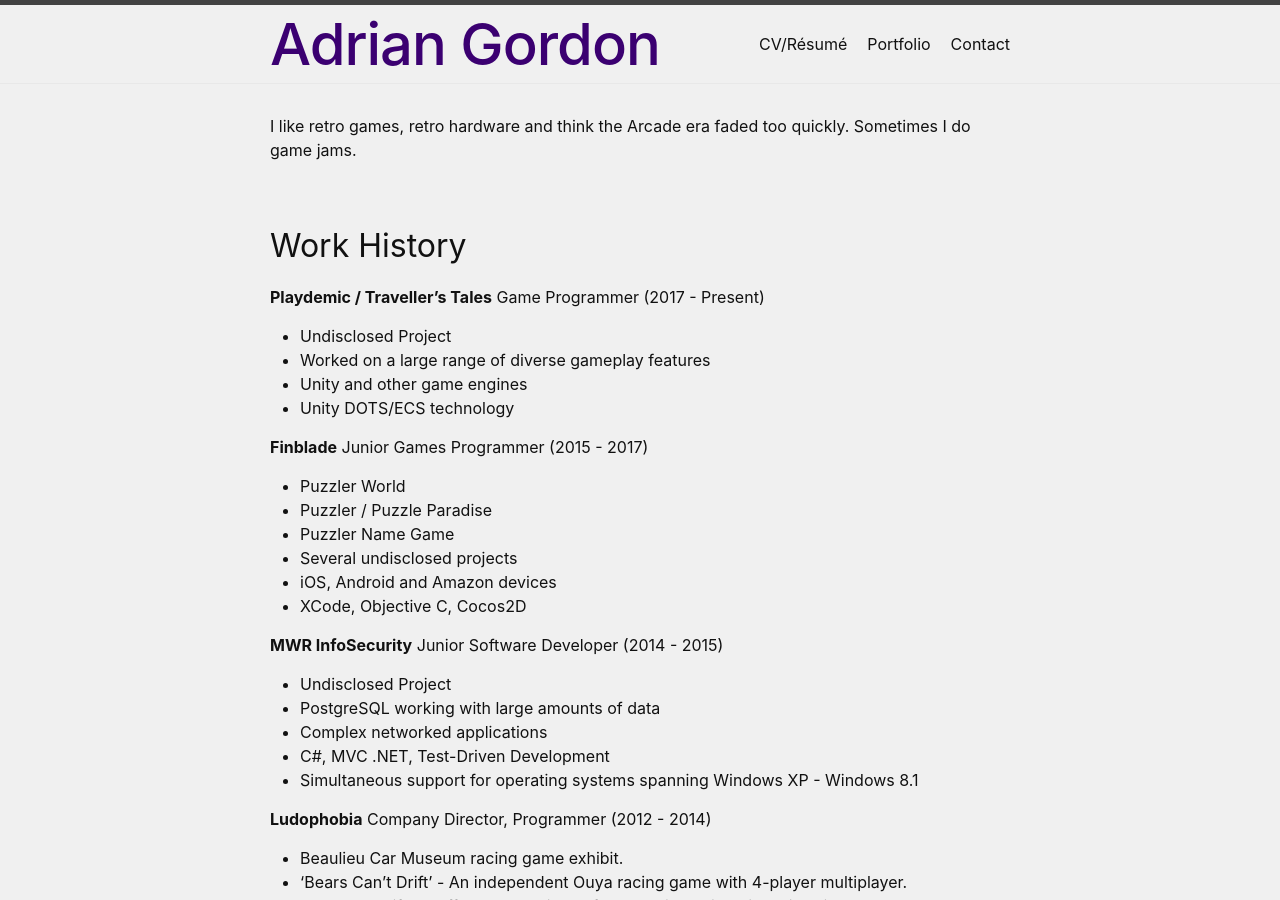
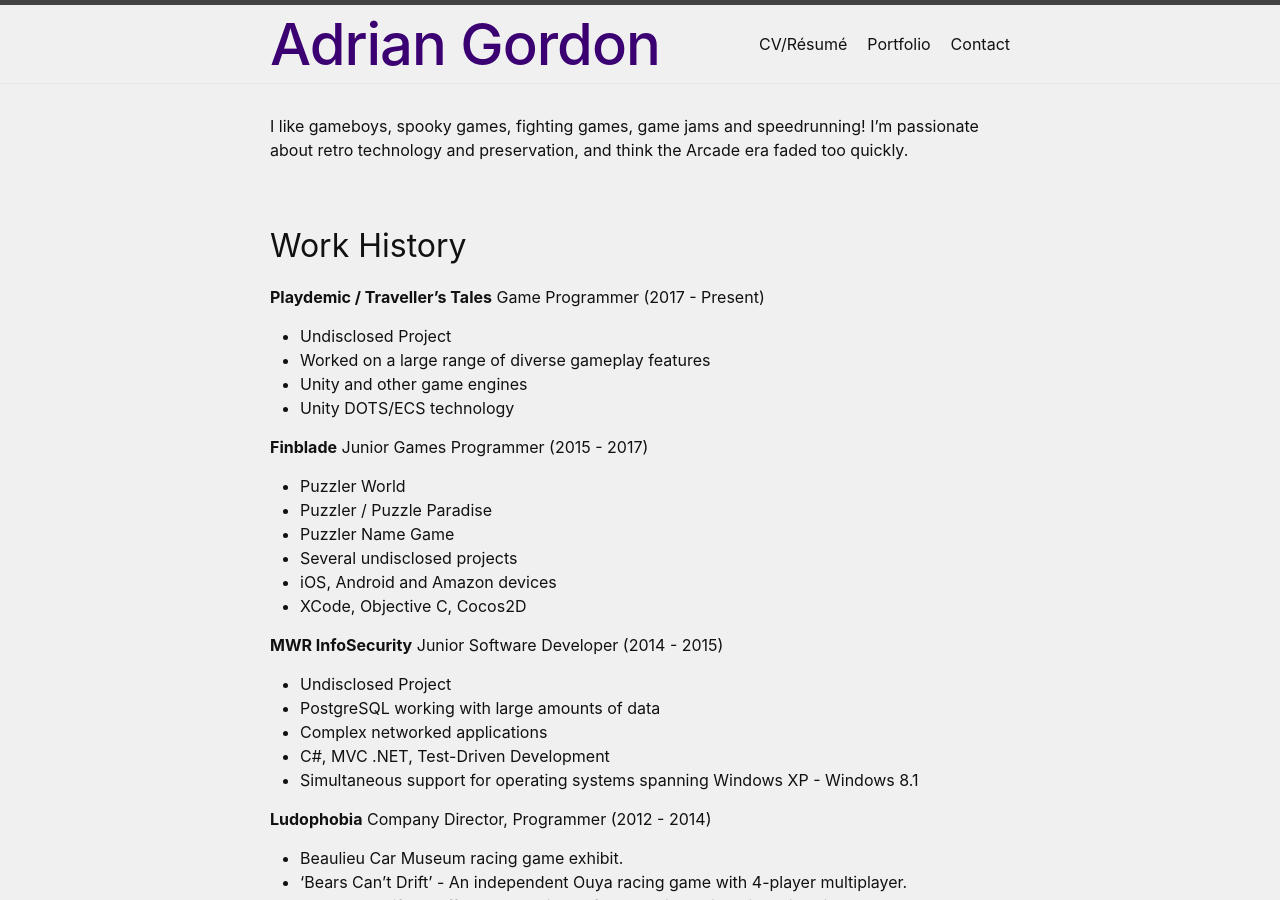
Before and after one commit to TheADrain/Portfolio, a Jekyll site: the page built from docs/index.markdown, in a window 1280 px wide and 900 px high. Built offline with Jekyll 4.4.1, drawn with Linux system fonts in a browser that asks for light colours.

Commit message:
Update index.markdown

```diff
--- a/docs/index.markdown
+++ b/docs/index.markdown
@@ -3,7 +3,8 @@ layout: page
 title: CV/Résumé
 order: 1
 ---
-I like retro games, retro hardware and think the Arcade era faded too quickly. Sometimes I do game jams.
+I like gameboys, spooky games, fighting games, game jams and speedrunning! I'm passionate about retro technology and preservation, and think the Arcade era faded too quickly.
+
 ## Work History
 
 **Playdemic / Traveller's Tales** Game Programmer (2017 - Present)
```
